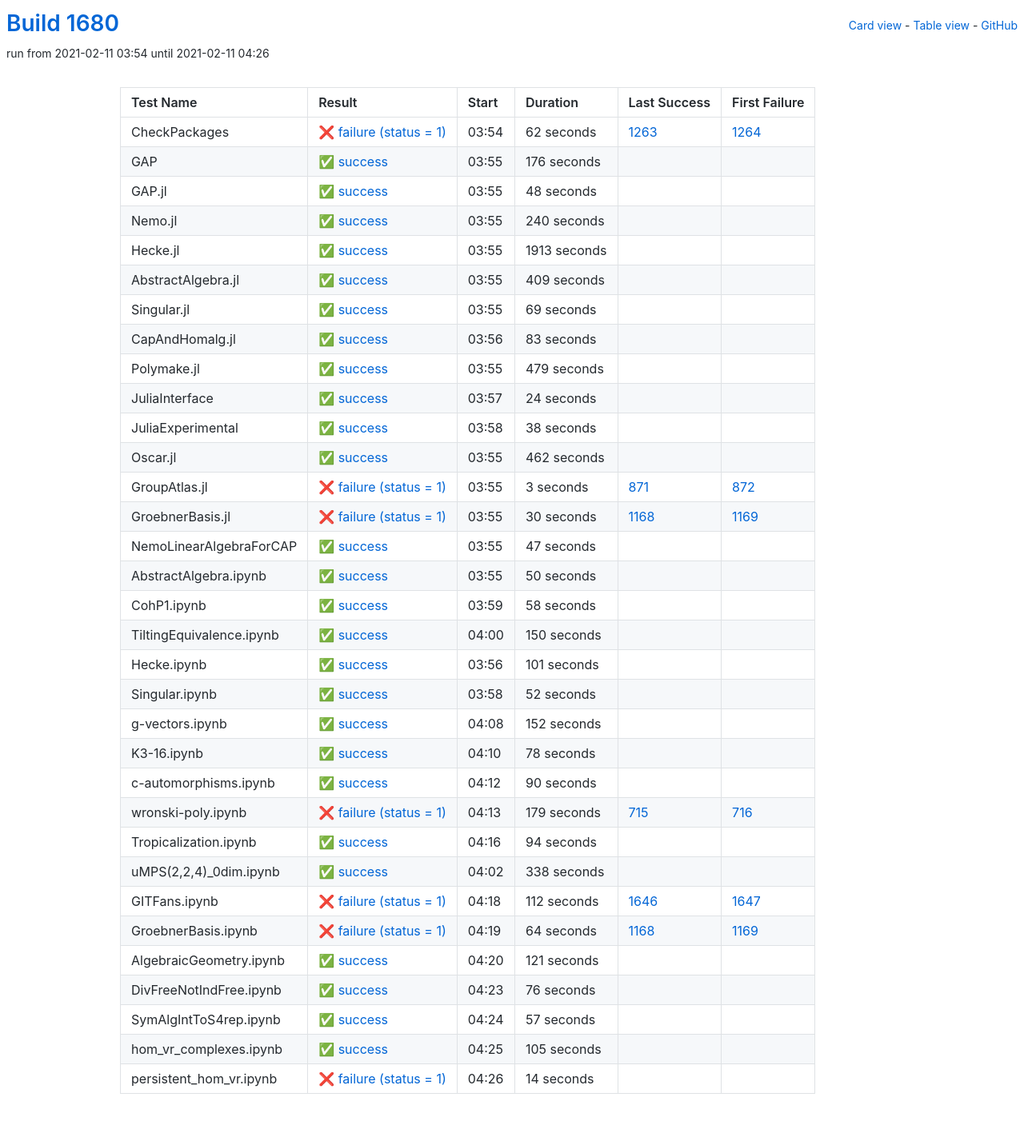
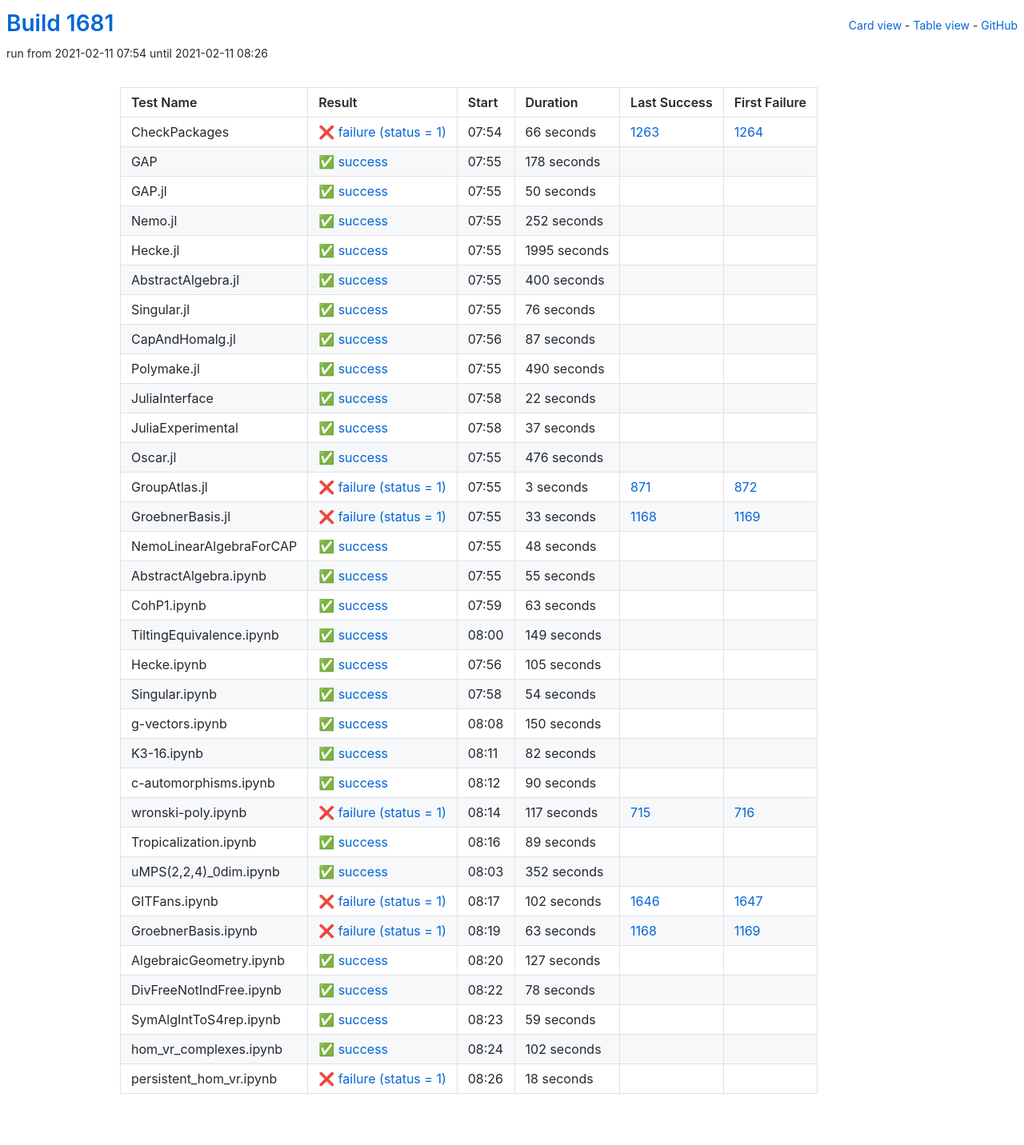
Before and after one commit to oscar-system/oscar-ci-status-stable, a Jekyll site: the page built from table.html, in a window 1280 px wide. Shown: the whole page at 80% size. Built offline with Jekyll 4.4.1, drawn with Linux system fonts in a browser that asks for light colours.

Commit message:
Build #1681

```diff
--- a/_data/ci.yml
+++ b/_data/ci.yml
@@ -1,6 +1,6 @@
 ---
-build: 1680
-build_url: https://oscarci.mathematik.uni-kl.de/job/oscar-stable/1680/
+build: 1681
+build_url: https://oscarci.mathematik.uni-kl.de/job/oscar-stable/1681/
 job: oscar-stable
 organization: oscar-system
 repo: oscar-ci-status-stable
@@ -8,152 +8,152 @@ repourl: https://github.com/oscar-system/oscar-ci-status-stable
 tests:
 - name: CheckPackages
   id: checkpackages
-  log: https://oscarci.mathematik.uni-kl.de/job/oscar-stable/1680/artifact/logs/build-1680/CheckPackages.log
-  start: 2021-02-11 03:54
+  log: https://oscarci.mathematik.uni-kl.de/job/oscar-stable/1681/artifact/logs/build-1681/CheckPackages.log
+  start: 2021-02-11 07:54
   success: false
   exitcode: 1
   status: failure
-  duration: 62
+  duration: 66
   last_success: 1263
   last_success_url: https://oscarci.mathematik.uni-kl.de/job/oscar-stable/1263/
   first_failure: 1264
   first_failure_url: https://oscarci.mathematik.uni-kl.de/job/oscar-stable/1264/
 - name: GAP
   id: gap
-  log: https://oscarci.mathematik.uni-kl.de/job/oscar-stable/1680/artifact/logs/build-1680/GAP.log
-  start: 2021-02-11 03:55
+  log: https://oscarci.mathematik.uni-kl.de/job/oscar-stable/1681/artifact/logs/build-1681/GAP.log
+  start: 2021-02-11 07:55
   success: true
   exitcode: 0
   status: success
-  duration: 176
+  duration: 178
   last_success: false
   last_success_url:
   first_failure: false
   first_failure_url:
 - name: GAP.jl
   id: gap-jl
-  log: https://oscarci.mathematik.uni-kl.de/job/oscar-stable/1680/artifact/logs/build-1680/GAP.jl.log
-  start: 2021-02-11 03:55
+  log: https://oscarci.mathematik.uni-kl.de/job/oscar-stable/1681/artifact/logs/build-1681/GAP.jl.log
+  start: 2021-02-11 07:55
   success: true
   exitcode: 0
   status: success
-  duration: 48
+  duration: 50
   last_success: false
   last_success_url:
   first_failure: false
   first_failure_url:
 - name: Nemo.jl
   id: nemo-jl
-  log: https://oscarci.mathematik.uni-kl.de/job/oscar-stable/1680/artifact/logs/build-1680/Nemo.jl.log
-  start: 2021-02-11 03:55
+  log: https://oscarci.mathematik.uni-kl.de/job/oscar-stable/1681/artifact/logs/build-1681/Nemo.jl.log
+  start: 2021-02-11 07:55
   success: true
   exitcode: 0
   status: success
-  duration: 240
+  duration: 252
   last_success: false
   last_success_url:
   first_failure: false
   first_failure_url:
 - name: Hecke.jl
   id: hecke-jl
-  log: https://oscarci.mathematik.uni-kl.de/job/oscar-stable/1680/artifact/logs/build-1680/Hecke.jl.log
-  start: 2021-02-11 03:55
+  log: https://oscarci.mathematik.uni-kl.de/job/oscar-stable/1681/artifact/logs/build-1681/Hecke.jl.log
+  start: 2021-02-11 07:55
   success: true
   exitcode: 0
   status: success
-  duration: 1913
+  duration: 1995
   last_success: false
   last_success_url:
   first_failure: false
   first_failure_url:
 - name: AbstractAlgebra.jl
   id: abstractalgebra-jl
-  log: https://oscarci.mathematik.uni-kl.de/job/oscar-stable/1680/artifact/logs/build-1680/AbstractAlgebra.jl.log
-  start: 2021-02-11 03:55
+  log: https://oscarci.mathematik.uni-kl.de/job/oscar-stable/1681/artifact/logs/build-1681/AbstractAlgebra.jl.log
+  start: 2021-02-11 07:55
   success: true
   exitcode: 0
   status: success
-  duration: 409
+  duration: 400
   last_success: false
   last_success_url:
   first_failure: false
   first_failure_url:
 - name: Singular.jl
   id: singular-jl
-  log: https://oscarci.mathematik.uni-kl.de/job/oscar-stable/1680/artifact/logs/build-1680/Singular.jl.log
-  start: 2021-02-11 03:55
+  log: https://oscarci.mathematik.uni-kl.de/job/oscar-stable/1681/artifact/logs/build-1681/Singular.jl.log
+  start: 2021-02-11 07:55
   success: true
   exitcode: 0
   status: success
-  duration: 69
+  duration: 76
   last_success: false
   last_success_url:
   first_failure: false
   first_failure_url:
 - name: CapAndHomalg.jl
   id: capandhomalg-jl
-  log: https://oscarci.mathematik.uni-kl.de/job/oscar-stable/1680/artifact/logs/build-1680/CapAndHomalg.jl.log
-  start: 2021-02-11 03:56
+  log: https://oscarci.mathematik.uni-kl.de/job/oscar-stable/1681/artifact/logs/build-1681/CapAndHomalg.jl.log
+  start: 2021-02-11 07:56
   success: true
   exitcode: 0
   status: success
-  duration: 83
+  duration: 87
   last_success: false
   last_success_url:
   first_failure: false
   first_failure_url:
 - name: Polymake.jl
   id: polymake-jl
-  log: https://oscarci.mathematik.uni-kl.de/job/oscar-stable/1680/artifact/logs/build-1680/Polymake.jl.log
-  start: 2021-02-11 03:55
+  log: https://oscarci.mathematik.uni-kl.de/job/oscar-stable/1681/artifact/logs/build-1681/Polymake.jl.log
+  start: 2021-02-11 07:55
   success: true
   exitcode: 0
   status: success
-  duration: 479
+  duration: 490
   last_success: false
   last_success_url:
   first_failure: false
   first_failure_url:
 - name: JuliaInterface
   id: juliainterface
-  log: https://oscarci.mathematik.uni-kl.de/job/oscar-stable/1680/artifact/logs/build-1680/JuliaInterface.log
-  start: 2021-02-11 03:57
+  log: https://oscarci.mathematik.uni-kl.de/job/oscar-stable/1681/artifact/logs/build-1681/JuliaInterface.log
+  start: 2021-02-11 07:58
   success: true
   exitcode: 0
   status: success
-  duration: 24
+  duration: 22
   last_success: false
   last_success_url:
   first_failure: false
   first_failure_url:
 - name: JuliaExperimental
   id: juliaexperimental
-  log: https://oscarci.mathematik.uni-kl.de/job/oscar-stable/1680/artifact/logs/build-1680/JuliaExperimental.log
-  start: 2021-02-11 03:58
+  log: https://oscarci.mathematik.uni-kl.de/job/oscar-stable/1681/artifact/logs/build-1681/JuliaExperimental.log
+  start: 2021-02-11 07:58
   success: true
   exitcode: 0
   status: success
-  duration: 38
+  duration: 37
   last_success: false
   last_success_url:
   first_failure: false
   first_failure_url:
 - name: Oscar.jl
   id: oscar-jl
-  log: https://oscarci.mathematik.uni-kl.de/job/oscar-stable/1680/artifact/logs/build-1680/Oscar.jl.log
-  start: 2021-02-11 03:55
+  log: https://oscarci.mathematik.uni-kl.de/job/oscar-stable/1681/artifact/logs/build-1681/Oscar.jl.log
+  start: 2021-02-11 07:55
   success: true
   exitcode: 0
   status: success
-  duration: 462
+  duration: 476
   last_success: false
   last_success_url:
   first_failure: false
   first_failure_url:
 - name: GroupAtlas.jl
   id: groupatlas-jl
-  log: https://oscarci.mathematik.uni-kl.de/job/oscar-stable/1680/artifact/logs/build-1680/GroupAtlas.jl.log
-  start: 2021-02-11 03:55
+  log: https://oscarci.mathematik.uni-kl.de/job/oscar-stable/1681/artifact/logs/build-1681/GroupAtlas.jl.log
+  start: 2021-02-11 07:55
   success: false
   exitcode: 1
   status: failure
@@ -164,56 +164,92 @@ tests:
   first_failure_url: https://oscarci.mathematik.uni-kl.de/job/oscar-stable/872/
 - name: GroebnerBasis.jl
   id: groebnerbasis-jl
-  log: https://oscarci.mathematik.uni-kl.de/job/oscar-stable/1680/artifact/logs/build-1680/GroebnerBasis.jl.log
-  start: 2021-02-11 03:55
+  log: https://oscarci.mathematik.uni-kl.de/job/oscar-stable/1681/artifact/logs/build-1681/GroebnerBasis.jl.log
+  start: 2021-02-11 07:55
   success: false
   exitcode: 1
   status: failure
-  duration: 30
+  duration: 33
   last_success: 1168
   last_success_url: https://oscarci.mathematik.uni-kl.de/job/oscar-stable/1168/
   first_failure: 1169
   first_failure_url: https://oscarci.mathematik.uni-kl.de/job/oscar-stable/1169/
 - name: NemoLinearAlgebraForCAP
   id: nemolinearalgebraforcap
-  log: https://oscarci.mathematik.uni-kl.de/job/oscar-stable/1680/artifact/logs/build-1680/NemoLinearAlgebraForCAP.log
-  start: 2021-02-11 03:55
+  log: https://oscarci.mathematik.uni-kl.de/job/oscar-stable/1681/artifact/logs/build-1681/NemoLinearAlgebraForCAP.log
+  start: 2021-02-11 07:55
   success: true
   exitcode: 0
   status: success
-  duration: 47
+  duration: 48
   last_success: false
   last_success_url:
   first_failure: false
   first_failure_url:
 - name: AbstractAlgebra.ipynb
   id: abstractalgebra-ipynb
-  log: https://oscarci.mathematik.uni-kl.de/job/oscar-stable/1680/artifact/logs/build-1680/AbstractAlgebra.ipynb.log
-  start: 2021-02-11 03:55
+  log: https://oscarci.mathematik.uni-kl.de/job/oscar-stable/1681/artifact/logs/build-1681/AbstractAlgebra.ipynb.log
+  start: 2021-02-11 07:55
   success: true
   exitcode: 0
   status: success
-  duration: 50
+  duration: 55
   last_success: false
   last_success_url:
   first_failure: false
   first_failure_url:
 - name: CohP1.ipynb
   id: cohp1-ipynb
-  log: https://oscarci.mathematik.uni-kl.de/job/oscar-stable/1680/artifact/logs/build-1680/CohP1.ipynb.log
-  start: 2021-02-11 03:59
+  log: https://oscarci.mathematik.uni-kl.de/job/oscar-stable/1681/artifact/logs/build-1681/CohP1.ipynb.log
+  start: 2021-02-11 07:59
   success: true
   exitcode: 0
   status: success
-  duration: 58
+  duration: 63
   last_success: false
   last_success_url:
   first_failure: false
   first_failure_url:
 - name: TiltingEquivalence.ipynb
   id: tiltingequivalence-ipynb
-  log: https://oscarci.mathematik.uni-kl.de/job/oscar-stable/1680/artifact/logs/build-1680/TiltingEquivalence.ipynb.log
-  start: 2021-02-11 04:00
+  log: https://oscarci.mathematik.uni-kl.de/job/oscar-stable/1681/artifact/logs/build-1681/TiltingEquivalence.ipynb.log
+  start: 2021-02-11 08:00
+  success: true
+  exitcode: 0
+  status: success
+  duration: 149
+  last_success: false
+  last_success_url:
+  first_failure: false
+  first_failure_url:
+- name: Hecke.ipynb
+  id: hecke-ipynb
+  log: https://oscarci.mathematik.uni-kl.de/job/oscar-stable/1681/artifact/logs/build-1681/Hecke.ipynb.log
+  start: 2021-02-11 07:56
+  success: true
+  exitcode: 0
+  status: success
+  duration: 105
+  last_success: false
+  last_success_url:
+  first_failure: false
+  first_failure_url:
+- name: Singular.ipynb
+  id: singular-ipynb
+  log: https://oscarci.mathematik.uni-kl.de/job/oscar-stable/1681/artifact/logs/build-1681/Singular.ipynb.log
+  start: 2021-02-11 07:58
+  success: true
+  exitcode: 0
+  status: success
+  duration: 54
+  last_success: false
+  last_success_url:
+  first_failure: false
+  first_failure_url:
+- name: g-vectors.ipynb
+  id: g-vectors-ipynb
+  log: https://oscarci.mathematik.uni-kl.de/job/oscar-stable/1681/artifact/logs/build-1681/g-vectors.ipynb.log
+  start: 2021-02-11 08:08
   success: true
   exitcode: 0
   status: success
@@ -222,58 +258,22 @@ tests:
   last_success_url:
   first_failure: false
   first_failure_url:
-- name: Hecke.ipynb
-  id: hecke-ipynb
-  log: https://oscarci.mathematik.uni-kl.de/job/oscar-stable/1680/artifact/logs/build-1680/Hecke.ipynb.log
-  start: 2021-02-11 03:56
+- name: K3-16.ipynb
+  id: k3-16-ipynb
+  log: https://oscarci.mathematik.uni-kl.de/job/oscar-stable/1681/artifact/logs/build-1681/K3-16.ipynb.log
+  start: 2021-02-11 08:11
   success: true
   exitcode: 0
   status: success
-  duration: 101
-  last_success: false
-  last_success_url:
-  first_failure: false
-  first_failure_url:
-- name: Singular.ipynb
-  id: singular-ipynb
-  log: https://oscarci.mathematik.uni-kl.de/job/oscar-stable/1680/artifact/logs/build-1680/Singular.ipynb.log
-  start: 2021-02-11 03:58
-  success: true
-  exitcode: 0
-  status: success
-  duration: 52
-  last_success: false
-  last_success_url:
-  first_failure: false
-  first_failure_url:
-- name: g-vectors.ipynb
-  id: g-vectors-ipynb
-  log: https://oscarci.mathematik.uni-kl.de/job/oscar-stable/1680/artifact/logs/build-1680/g-vectors.ipynb.log
-  start: 2021-02-11 04:08
-  success: true
-  exitcode: 0
-  status: success
-  duration: 152
-  last_success: false
-  last_success_url:
-  first_failure: false
-  first_failure_url:
-- name: K3-16.ipynb
-  id: k3-16-ipynb
-  log: https://oscarci.mathematik.uni-kl.de/job/oscar-stable/1680/artifact/logs/build-1680/K3-16.ipynb.log
-  start: 2021-02-11 04:10
-  success: true
-  exitcode: 0
-  status: success
-  duration: 78
+  duration: 82
   last_success: false
   last_success_url:
   first_failure: false
   first_failure_url:
 - name: c-automorphisms.ipynb
   id: c-automorphisms-ipynb
-  log: https://oscarci.mathematik.uni-kl.de/job/oscar-stable/1680/artifact/logs/build-1680/c-automorphisms.ipynb.log
-  start: 2021-02-11 04:12
+  log: https://oscarci.mathematik.uni-kl.de/job/oscar-stable/1681/artifact/logs/build-1681/c-automorphisms.ipynb.log
+  start: 2021-02-11 08:12
   success: true
   exitcode: 0
   status: success
@@ -284,120 +284,120 @@ tests:
   first_failure_url:
 - name: wronski-poly.ipynb
   id: wronski-poly-ipynb
-  log: https://oscarci.mathematik.uni-kl.de/job/oscar-stable/1680/artifact/logs/build-1680/wronski-poly.ipynb.log
-  start: 2021-02-11 04:13
+  log: https://oscarci.mathematik.uni-kl.de/job/oscar-stable/1681/artifact/logs/build-1681/wronski-poly.ipynb.log
+  start: 2021-02-11 08:14
   success: false
   exitcode: 1
   status: failure
-  duration: 179
+  duration: 117
   last_success: 715
   last_success_url: https://oscarci.mathematik.uni-kl.de/job/oscar-stable/715/
   first_failure: 716
   first_failure_url: https://oscarci.mathematik.uni-kl.de/job/oscar-stable/716/
 - name: Tropicalization.ipynb
   id: tropicalization-ipynb
-  log: https://oscarci.mathematik.uni-kl.de/job/oscar-stable/1680/artifact/logs/build-1680/Tropicalization.ipynb.log
-  start: 2021-02-11 04:16
+  log: https://oscarci.mathematik.uni-kl.de/job/oscar-stable/1681/artifact/logs/build-1681/Tropicalization.ipynb.log
+  start: 2021-02-11 08:16
   success: true
   exitcode: 0
   status: success
-  duration: 94
+  duration: 89
   last_success: false
   last_success_url:
   first_failure: false
   first_failure_url:
 - name: uMPS(2,2,4)_0dim.ipynb
   id: umps-2-2-4-0dim-ipynb
-  log: https://oscarci.mathematik.uni-kl.de/job/oscar-stable/1680/artifact/logs/build-1680/uMPS-2-2-4-_0dim.ipynb.log
-  start: 2021-02-11 04:02
+  log: https://oscarci.mathematik.uni-kl.de/job/oscar-stable/1681/artifact/logs/build-1681/uMPS-2-2-4-_0dim.ipynb.log
+  start: 2021-02-11 08:03
   success: true
   exitcode: 0
   status: success
-  duration: 338
+  duration: 352
   last_success: false
   last_success_url:
   first_failure: false
   first_failure_url:
 - name: GITFans.ipynb
   id: gitfans-ipynb
-  log: https://oscarci.mathematik.uni-kl.de/job/oscar-stable/1680/artifact/logs/build-1680/GITFans.ipynb.log
-  start: 2021-02-11 04:18
+  log: https://oscarci.mathematik.uni-kl.de/job/oscar-stable/1681/artifact/logs/build-1681/GITFans.ipynb.log
+  start: 2021-02-11 08:17
   success: false
   exitcode: 1
   status: failure
-  duration: 112
+  duration: 102
   last_success: 1646
   last_success_url: https://oscarci.mathematik.uni-kl.de/job/oscar-stable/1646/
   first_failure: 1647
   first_failure_url: https://oscarci.mathematik.uni-kl.de/job/oscar-stable/1647/
 - name: GroebnerBasis.ipynb
   id: groebnerbasis-ipynb
-  log: https://oscarci.mathematik.uni-kl.de/job/oscar-stable/1680/artifact/logs/build-1680/GroebnerBasis.ipynb.log
-  start: 2021-02-11 04:19
+  log: https://oscarci.mathematik.uni-kl.de/job/oscar-stable/1681/artifact/logs/build-1681/GroebnerBasis.ipynb.log
+  start: 2021-02-11 08:19
   success: false
   exitcode: 1
   status: failure
-  duration: 64
+  duration: 63
   last_success: 1168
   last_success_url: https://oscarci.mathematik.uni-kl.de/job/oscar-stable/1168/
   first_failure: 1169
   first_failure_url: https://oscarci.mathematik.uni-kl.de/job/oscar-stable/1169/
 - name: AlgebraicGeometry.ipynb
   id: algebraicgeometry-ipynb
-  log: https://oscarci.mathematik.uni-kl.de/job/oscar-stable/1680/artifact/logs/build-1680/AlgebraicGeometry.ipynb.log
-  start: 2021-02-11 04:20
+  log: https://oscarci.mathematik.uni-kl.de/job/oscar-stable/1681/artifact/logs/build-1681/AlgebraicGeometry.ipynb.log
+  start: 2021-02-11 08:20
   success: true
   exitcode: 0
   status: success
-  duration: 121
+  duration: 127
   last_success: false
   last_success_url:
   first_failure: false
   first_failure_url:
 - name: DivFreeNotIndFree.ipynb
   id: divfreenotindfree-ipynb
-  log: https://oscarci.mathematik.uni-kl.de/job/oscar-stable/1680/artifact/logs/build-1680/DivFreeNotIndFree.ipynb.log
-  start: 2021-02-11 04:23
+  log: https://oscarci.mathematik.uni-kl.de/job/oscar-stable/1681/artifact/logs/build-1681/DivFreeNotIndFree.ipynb.log
+  start: 2021-02-11 08:22
   success: true
   exitcode: 0
   status: success
-  duration: 76
+  duration: 78
   last_success: false
   last_success_url:
   first_failure: false
   first_failure_url:
 - name: SymAlgIntToS4rep.ipynb
   id: symalginttos4rep-ipynb
-  log: https://oscarci.mathematik.uni-kl.de/job/oscar-stable/1680/artifact/logs/build-1680/SymAlgIntToS4rep.ipynb.log
-  start: 2021-02-11 04:24
+  log: https://oscarci.mathematik.uni-kl.de/job/oscar-stable/1681/artifact/logs/build-1681/SymAlgIntToS4rep.ipynb.log
+  start: 2021-02-11 08:23
   success: true
   exitcode: 0
   status: success
-  duration: 57
+  duration: 59
   last_success: false
   last_success_url:
   first_failure: false
   first_failure_url:
 - name: hom_vr_complexes.ipynb
   id: hom-vr-complexes-ipynb
-  log: https://oscarci.mathematik.uni-kl.de/job/oscar-stable/1680/artifact/logs/build-1680/hom_vr_complexes.ipynb.log
-  start: 2021-02-11 04:25
+  log: https://oscarci.mathematik.uni-kl.de/job/oscar-stable/1681/artifact/logs/build-1681/hom_vr_complexes.ipynb.log
+  start: 2021-02-11 08:24
   success: true
   exitcode: 0
   status: success
-  duration: 105
+  duration: 102
   last_success: false
   last_success_url:
   first_failure: false
   first_failure_url:
 - name: persistent_hom_vr.ipynb
   id: persistent-hom-vr-ipynb
-  log: https://oscarci.mathematik.uni-kl.de/job/oscar-stable/1680/artifact/logs/build-1680/persistent_hom_vr.ipynb.log
-  start: 2021-02-11 04:26
+  log: https://oscarci.mathematik.uni-kl.de/job/oscar-stable/1681/artifact/logs/build-1681/persistent_hom_vr.ipynb.log
+  start: 2021-02-11 08:26
   success: false
   exitcode: 1
   status: failure
-  duration: 14
+  duration: 18
   last_success: false
   last_success_url:
   first_failure: false
```
Also changed, not shown: README.md.
